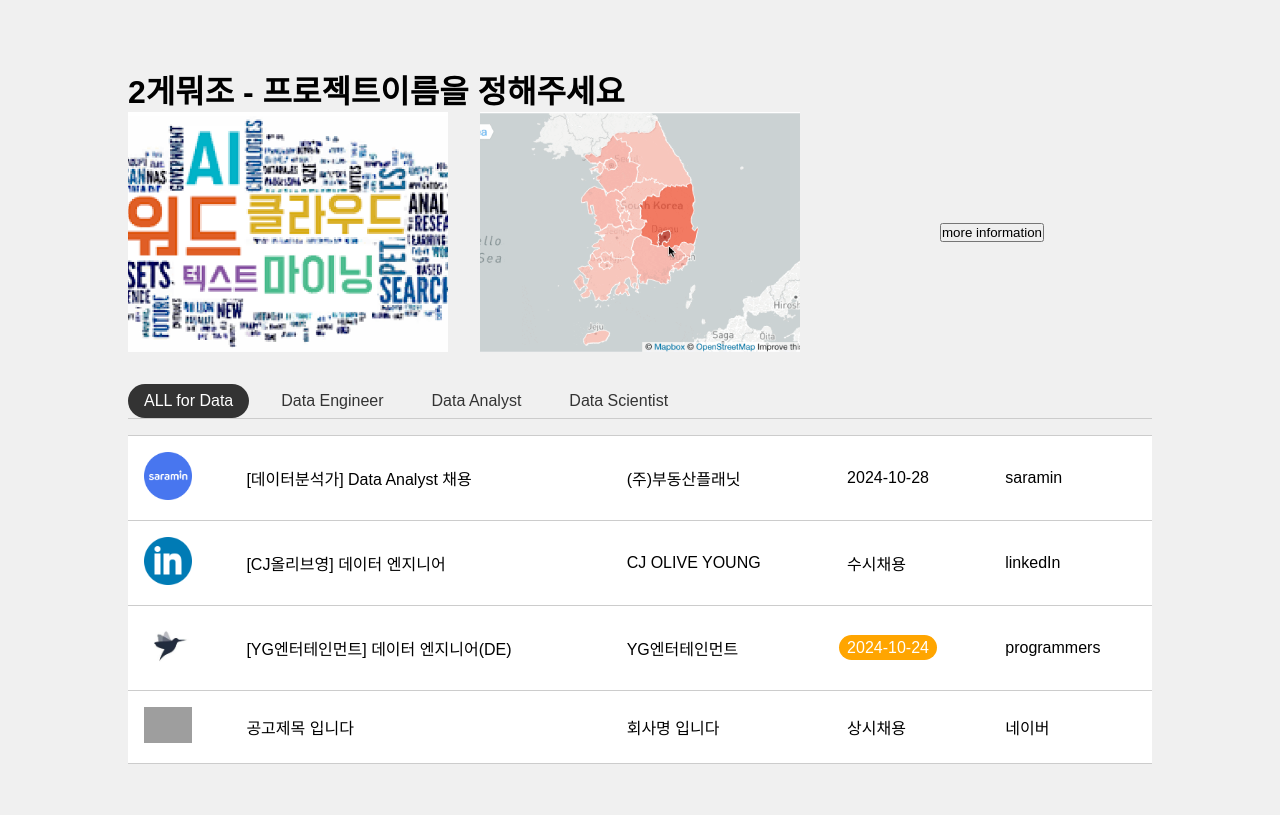
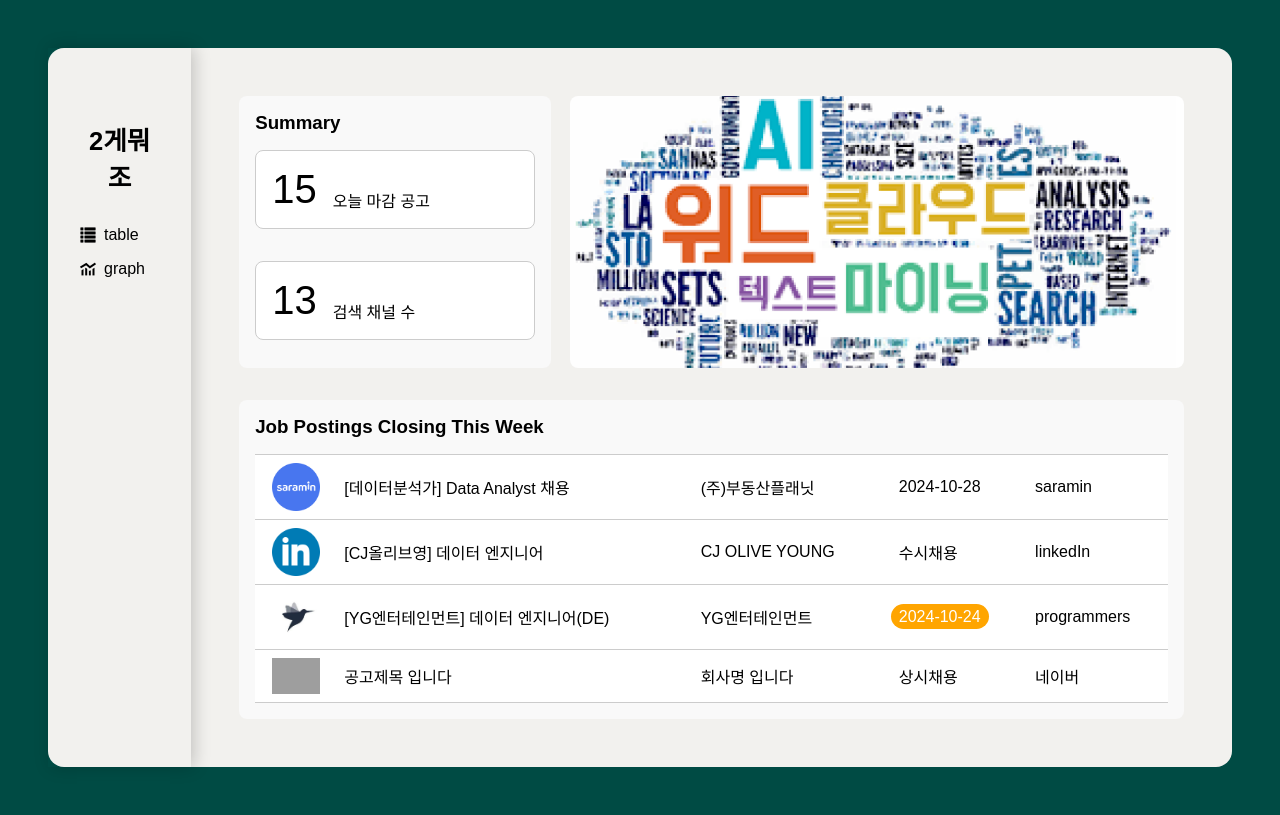
Before and after one commit to Proverbs1603/DataCareerBoard, a Django app: template recruits/templates/job_list.html in a window 1280 px wide. Before the commit the page ends 764 px from the top, so only its background shows below. Run offline with Django 5.2, Linux system fonts and the light colour scheme; the template is opened without the code that fills it: values that come from a table or form of the project are taken from there, others are empty; data comes from the database, SQL or seed files in the repository; grey boxes are pictures that could not be loaded.

Commit message:
Add detail pages for table and graph

```diff
--- a/myapp/urls.py
+++ b/myapp/urls.py
@@ -18,7 +18,7 @@ from django.contrib import admin
 from django.urls import path, include
 
 urlpatterns = [
-    path('recruits', include('recruits.urls')),
+    path('recruits/', include('recruits.urls')),
     path('api/', include('recruits_api.urls')),
     path('admin/', admin.site.urls),
 ]
--- a/recruits/static/css/style.css
+++ b/recruits/static/css/style.css
@@ -1,45 +1,117 @@
 * {
+  box-sizing: border-box;
   margin: 0;
   padding: 0;
 }
+a {
+  text-decoration: none;
+  color: inherit;
+}
 body {
   font-family: Arial, sans-serif;
-  width: calc(100% - 16rem);
-  margin: 0 auto;
-  background-color: #f0f0f0;
+  width: 100%;
+  height: 100%;
+  background-color: #004b44;
 }
-header {
+.dashboard {
+  display: flex;
+  height: calc(100% - 6rem);
+  margin: 3rem;
+  border-radius: 1rem;
+  background-color: #f2f1ee;
+}
+.sidebar {
   display: flex;
   flex-direction: column;
+  width: 10rem;
+  box-shadow: 3px 0 1rem rgba(0, 0, 0, 0.2);
+  padding: 1rem;
+}
+.sidebar a {
+  display: flex;
+  align-items: center;
+  text-decoration: none;
+  padding: 0.5rem 1rem;
+  border-radius: 5rem;
+}
+.sidebar a:hover,
+.sidebar a.active {
+  background-color: #004b44;
+  color: white;
+}
+.sidebar a .icon {
+  width: 1rem;
+  height: 1rem;
+  margin-right: 0.5rem;
+}
+.title {
+  font-size: 1.6rem;
+  font-weight: bolder;
+  margin: 3rem 0 1rem 0;
+  text-align: center;
   justify-content: center;
+  padding: 0;
 }
-h1 {
+
+.content {
+  width: 100%;
+  padding: 3rem;
+  display: flex;
+  flex-direction: column;
+}
+.graph-container {
+  display: flex;
+  flex-direction: row;
+  width: 100%;
+  max-height: 17rem;
+  justify-content: space-between;
+  /* border: 1px solid blue; */
+}
+.card-wrapper {
+  display: flex;
+  flex-direction: column;
+  justify-content: space-evenly;
+  width: 33%;
+  padding: 1rem;
+  background-color: #f9f9f9;
+  border-radius: 0.5rem;
+}
+.card {
+  display: flex;
+  flex-direction: row;
+  align-items: flex-end;
+  border: 1px solid #ccc;
+  padding: 1rem;
+  margin: 1rem 0;
+  border-radius: 0.5rem;
+  background-color: white;
+}
+.card .count {
+  font-size: 2.5rem;
+  margin-right: 1rem;
+}
+.img-wrapper {
+  width: 65%;
+  border-radius: 0.5rem;
+  /* border: 2px solid yellow; */
+}
+.img-wrapper img {
+  width: 100%;
+  height: 100%;
+  object-fit: cover;
+  border-radius: 0.5rem;
+}
+.table-container {
+  padding: 1rem;
   margin-top: 2rem;
-  height: 5rem;
-  display: flex;
-  align-items: end;
-}
-.summary-wrapper {
-  display: flex;
-  justify-content: space-between;
-  align-items: center;
-}
-.summary {
-  width: 20rem;
-  height: 15rem;
-  display: flex;
-  justify-content: center;
-  align-items: center;
-}
-.summary img {
-  width: 20rem;
-  height: 15rem;
-  object-fit: cover;
+  max-height: 346px;
+  overflow-y: auto;
+  border-radius: 0.5rem;
+  background-color: #f9f9f9;
 }
 .filter-nav {
   display: flex;
-  margin-top: 2rem;
-  border-bottom: 1px solid #ccc;
+  margin-top: 1rem;
 }
 .filter-nav a {
   padding: 0.5rem 1rem;
@@ -56,28 +128,27 @@ h1 {
 .filter-nav a:hover {
   background-color: #ccc;
 }
+
 .results-table {
   width: 100%;
   border-collapse: collapse;
   margin-top: 1rem;
   background-color: white;
 }
-th,
 td {
   border: 1px solid #ccc;
-  padding: 1rem;
+  padding: 0.5rem;
   text-align: left;
   border-left: none;
   border-right: none;
-}
-.results-table th {
-  background-color: #e0e0e0;
-  border-bottom: 1px solid #ccc;
+  vertical-align: middle;
 }
 .logo {
   width: 3rem;
   height: auto;
   transition: transform 0.3s;
+  display: block;
+  margin: auto;
 }
 .logo:hover {
   transform: scale(1.3);
@@ -97,7 +168,6 @@ td {
 .orange-background::after {
   content: "일주일 내 마감입니다";
   position: absolute;
-  /* bottom: 100%; */
   bottom: -80%;
   left: 50%;
   transform: translateX(-50%);
@@ -107,5 +177,5 @@ td {
   transition: opacity 0.3s;
 }
 .orange-background:hover::after {
-  opacity: 0.8; /* 마우스를 올리면 보이도록 설정 */
+  opacity: 0.8;
 }
--- a/recruits/templates/job_list.html
+++ b/recruits/templates/job_list.html
@@ -5,39 +5,44 @@
     <meta charset="UTF-8" />
     <meta name="viewport" content="width=device-width, initial-scale=1.0" />
     <title>2게뭐조</title>
-    <link rel="stylesheet" href="static/css/style.css" />
+    <link rel="stylesheet" href="{% static 'css/style.css' %}" />
   </head>
   <body>
-    <header>
-      <h1>2게뭐조 - 프로젝트이름을 정해주세요</h1>
-      <div class="summary-wrapper">
-        <div class="summary">
+    <div class="dashboard">
+      <nav class="sidebar">
+        <a href="/recruits/" class="title">2게뭐조</a>
+        <a href="/recruits/table/"><img src="/static/assets/image/data-icon.png" alt="table Icon" class="icon" />table</a>
+        <a href="/recruits/graph/"><img src="/static/assets/image/graph-icon.png" alt="graph Icon" class="icon" />graph</a>
+      </nav>
+
+      <main class="content">
+        <section class="graph-container">
+          <div class="card-wrapper">
+            <h3>Summary</h3>
+            <div class="card">
+              <span class="count">15</span>
+              <span>오늘 마감 공고</span>
+              <!-- <p>{{ job_count }}</p> -->
+            </div>
+            <div class="card">
+              <span class="count">13</span>
+              <span>검색 채널 수</span>
+              <!-- <p>{{ job_application_count }}</p> -->
+            </div>
+          </div>
+          <div class="img-wrapper">
             <img src="/static/assets/image/wordcloud.png" alt="Word Cloud" />
           </div>
-        <div class="summary">
-          <img src="/static/assets/image/map.png" alt="Map" />
-        </div>
-        <div class="summary">
-          <button>more information</button>
-        </div>
-      </div>
-    </header>
-
-    <nav class="filter-nav">
-      <a href="#" id="filterA" class="active">ALL for Data</a>
-      <a href="#" id="filterA">Data Engineer</a>
-      <a href="#" id="filterB">Data Analyst</a>
-      <a href="#" id="filterC">Data Scientist</a>
-    </nav>
-
-    <section class="search-container">
+        </section>
+        <section class="table-container">
+          <h3>Job Postings Closing This Week</h3>
           <table class="results-table">
             <tbody id="result">
               {% for recruit in recruits %}
               <tr class="recruit-row">
                 <td>
                   <a href="{{ recruit.detail_url }}">
-                <img src="/static/assets/image/{{ recruit.platform_name }}.png" alt="로고" style="width: 3rem; height: auto" />
+                    <img class="logo" src="/static/assets/image/{{ recruit.platform_name }}.png" alt="logo" />
                   </a>
                 </td>
                 <td>{{ recruit.title }}</td>
@@ -51,7 +56,8 @@
             </tbody>
           </table>
         </section>
-
+      </main>
+    </div>
     <script>
       document.addEventListener("DOMContentLoaded", function () {
         const endDateCells = document.querySelectorAll(".end-date");
--- a/recruits/urls.py
+++ b/recruits/urls.py
@@ -3,4 +3,6 @@ from . import views
 
 urlpatterns = [
     path('', views.job_list, name='job_list'),
+    path('table/', views.job_table, name='job_table'),
+    path('graph/', views.job_graph, name='job_graph'),
 ]
```
Also changed, not shown: recruits/templates/job_graph.html (added, +30 -0 lines), recruits/templates/job_table.html (added, +64 -0 lines), recruits/views.py (+10 -1 lines), recruits/static/assets/image/data-icon.png (added), recruits/static/assets/image/graph-icon.png (added). Lines whose indentation alone changed are shown as unchanged.
